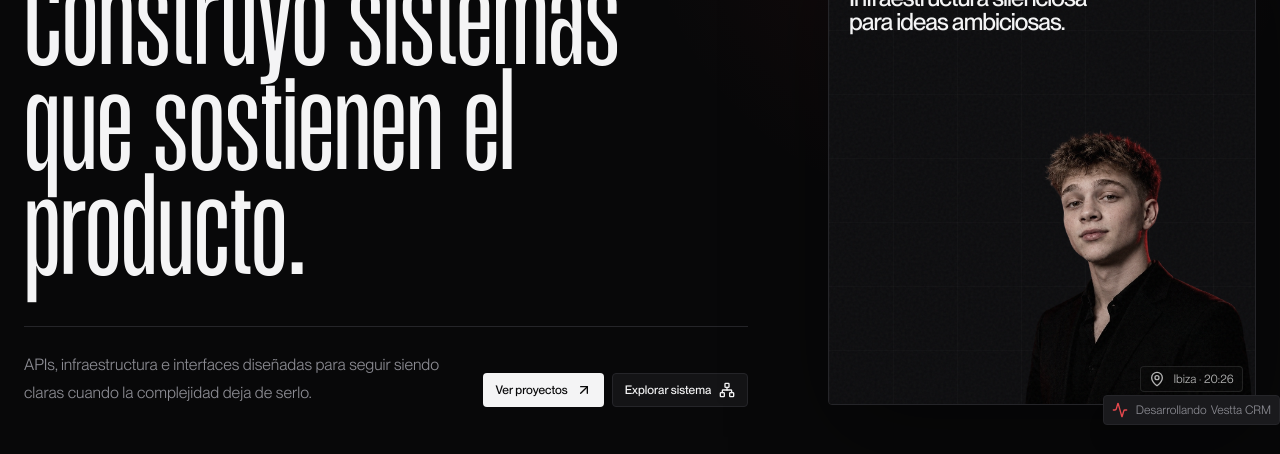
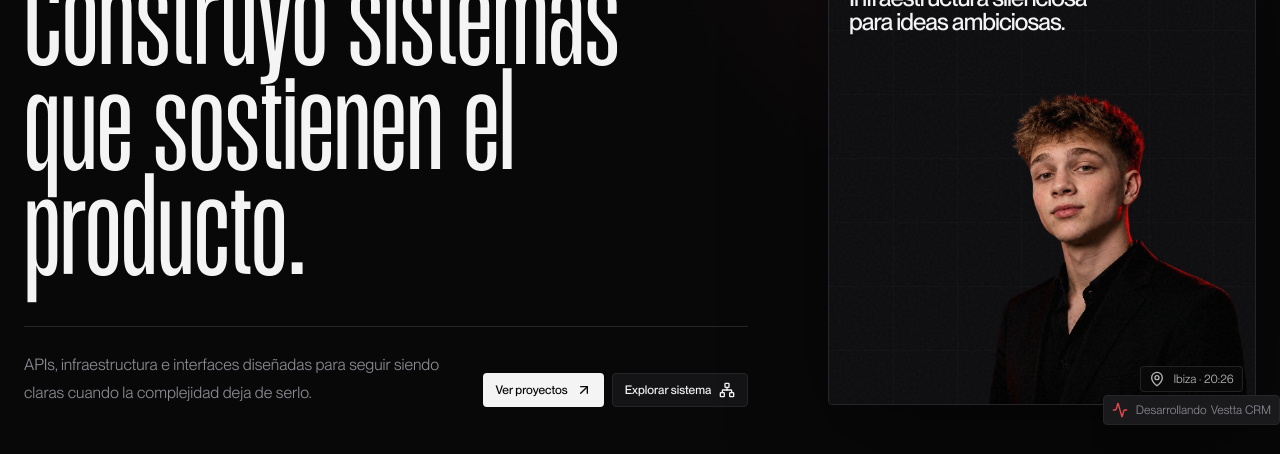
Before and after one commit to an0mal1a/portfolio, a Nuxt app in the folder frontend/: page / in a window 1280 px wide. Shown: the part 238-692 px from the top of the page. Built offline with nearby package versions, Linux system fonts and the light colour scheme; no server answers.

Commit message:
fix: remove `saturate` effect from hero

```diff
--- a/frontend/app/components/hero/Hero.vue
+++ b/frontend/app/components/hero/Hero.vue
@@ -97,7 +97,7 @@
                             width="600"
                             height="480"
                             fetchpriority="high"
-                            class="absolute right-[-7%] bottom-0 w-[86%] max-w-none saturate-50"
+                            class="absolute right-[-7%] bottom-0 w-[98%] max-w-none"
                         />
                         <div
                             class="absolute right-3 bottom-3 flex items-center gap-2 rounded-sm border border-white/10 bg-background/75 px-2 py-1 text-xs text-white/70 backdrop-blur-md"
```
